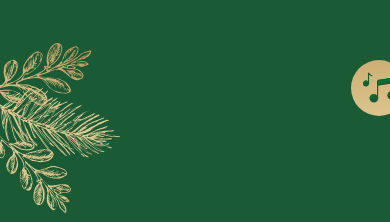
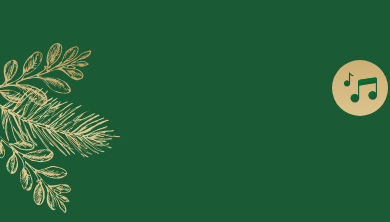
Before and after one commit to Majitovaaijan/new-year, a plain HTML site: page index.html in a window 390 px wide. Shown: the top 222 px of the page. Drawn offline with Linux system fonts and the light colour scheme.

Commit message:
fix:изменила значения в media в классе title

```diff
--- a/style.css
+++ b/style.css
@@ -100,7 +100,7 @@ body{
 
 	.music{
 		top: 60px;
-		left: 90%;
+		left: 85%;
 	}
 	.title{
 		font-size: 52px;
@@ -115,7 +115,6 @@ body{
 
 	.congrats, .sign{
 		font-size: 16px;
-		/*width: 400px;*/
 		line-height: 22px;
 	}
 
```
